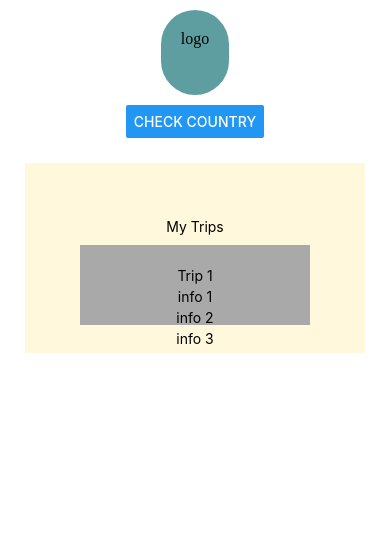
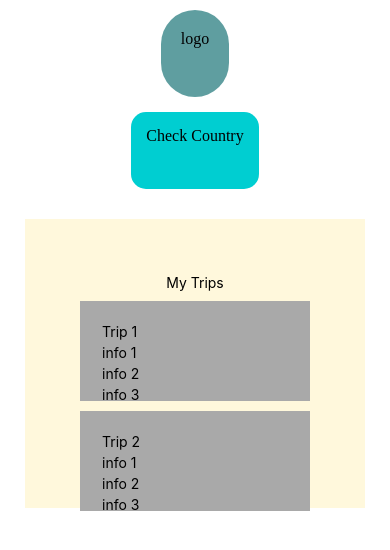
Before and after one commit to CHARIOT-SEB/Covid-Travel-App-Frontend, a React Native app: screen /Trips in a window 390 px wide. Shown: the top 550 px of the page. Built offline with nearby package versions, Linux system fonts and the light colour scheme.

Commit message:
continue layout of trips page

```diff
--- a/screens/Trips.tsx
+++ b/screens/Trips.tsx
@@ -1,5 +1,12 @@
 import React from 'react';
-import { SafeAreaView, Text, View, StyleSheet, Button } from 'react-native';
+import {
+  SafeAreaView,
+  Text,
+  View,
+  StyleSheet,
+  Button,
+  TouchableOpacity
+} from 'react-native';
 
 const Trips = (props: any) => {
   const nav = props.navigation;
@@ -7,14 +14,24 @@ const Trips = (props: any) => {
     <SafeAreaView>
       <View style={styles.container}>
         <View style={styles.logo}> logo</View>
-        <Button
-          title='Check Country'
+        <TouchableOpacity
+          style={styles.button}
           onPress={() => nav.navigate('IndividualCountry')}
-        ></Button>
+        >
+          {' '}
+          Check Country
+        </TouchableOpacity>
         <View style={styles.myTripsContainer}>
           <Text style={styles.myTripsTitle}>My Trips</Text>
           <View style={styles.singleTripContainer}>
             <Text style={styles.info}>Trip 1</Text>
+            <Text style={styles.info}>info 1</Text>
+            <Text style={styles.info}>info 2</Text>
+            <Text style={styles.info}>info 3</Text>
+          </View>
+
+          <View style={styles.singleTripContainer}>
+            <Text style={styles.info}>Trip 2</Text>
             <Text style={styles.info}>info 1</Text>
             <Text style={styles.info}>info 2</Text>
             <Text style={styles.info}>info 3</Text>
@@ -43,7 +60,7 @@ const styles = StyleSheet.create({
   },
   myTripsContainer: {
     backgroundColor: '#fff8dc',
-    flex: 2,
+    flex: 4,
     flexDirection: 'column',
     alignSelf: 'stretch',
     margin: 25,
@@ -58,12 +75,22 @@ const styles = StyleSheet.create({
     flexDirection: 'column',
     alignSelf: 'stretch',
     margin: 5,
-    height: 80,
+    height: 100,
     padding: 20
   },
   info: {
     margin: 2,
-    alignSelf: 'center'
+    alignSelf: 'stretch'
+  },
+  button: {
+    flex: 1,
+    backgroundColor: '#00ced1',
+    height: 5,
+    alignSelf: 'center',
+    margin: 5,
+    padding: 15,
+    textAlign: 'center',
+    borderRadius: 15
   }
 });
 
```
